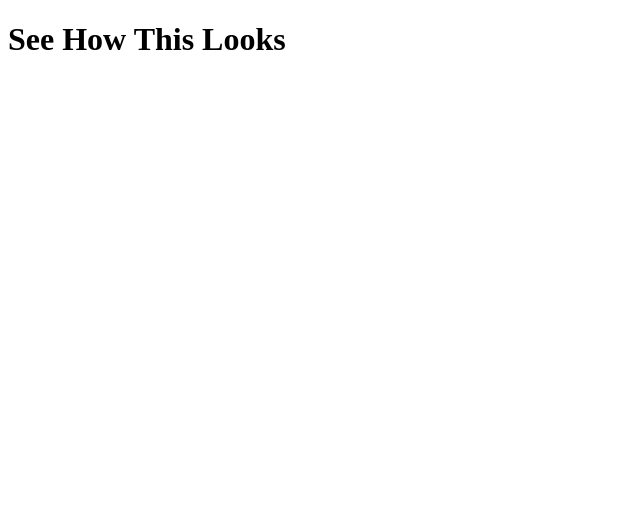
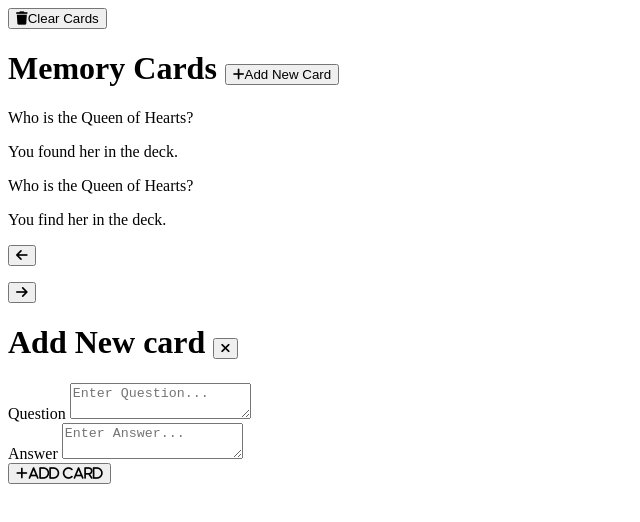
Before and after one commit to arehfuss/flash-it, a plain HTML site: page index.html in a window 1280 px wide. Shown: the whole page, without its empty margins (0-640 px from the left). Drawn offline with Linux system fonts and the light colour scheme.

Commit message:
added html, next comes css

```diff
--- a/index.html
+++ b/index.html
@@ -9,7 +9,82 @@
   <title>Learn</title>
 </head>
 <body>
-  <h1>See How This Looks</h1>
+  <button class="clear btn">
+    <i class="fas fa-trash"></i>Clear Cards
+  </button>
+<h1>Memory Cards
+  <button id="show" class="btn btn-small">
+    <i class="fas fa-plus"></i>Add New Card
+  </button>
+</h1>
+
+<div id="cards-container" class="cards">
+  <div class="card active">
+    <div class="inner-card">
+      <div class="inner-card-front">
+        <p>
+          Who is the Queen of Hearts?
+        </p>
+      </div>
+      <div class="innner-card-back">
+        <p>
+          You found her in the deck.
+        </p>
+      </div>
+    </div>
+  </div>
+
+  <div class="card">
+    <div class="inner-card">
+      <div class="inner-card-front">
+        <p>
+          Who is the Queen of Hearts?
+        </p>
+      </div>
+      <div class="innner-card-back">
+        <p>
+          You find her in the deck.
+        </p>
+      </div>
+    </div>
+  </div>
+</div>
+
+<div class="navigtion">
+  <button id="prev" class="nav-button">
+    <i class="fas fa-arrow-left"></i>
+  </button>
+
+    <p id="current"></p>
+
+  <button id="next" class="nav-button">
+    <i class="fas fa-arrow-right"></i>
+  </button>
+</div>
+
+<div id="add-container" class="add-container">
+  <h1>Add New card
+    <button id="hide" class="btn btn-small btn-ghost">
+      <i class="fas fa-times"></i>
+    </button>
+  </h1>
+
+  <div class="form-group">
+    <label for="question">Question</label>
+    <textarea id="question" placeholder="Enter Question..."></textarea>
+  </div>
+
+  <div class="form-group">
+    <label for="Answer">Answer</label>
+    <textarea id="answer" placeholder="Enter Answer..."></textarea>
+  </div>
+
+   <button id="add-card" class="btn">
+    <i class="fas fa-plus">Add Card</i>
+   </button>
+
+</div>
+
   <script src="index.js"></script>
 </body>
 </html>
```
